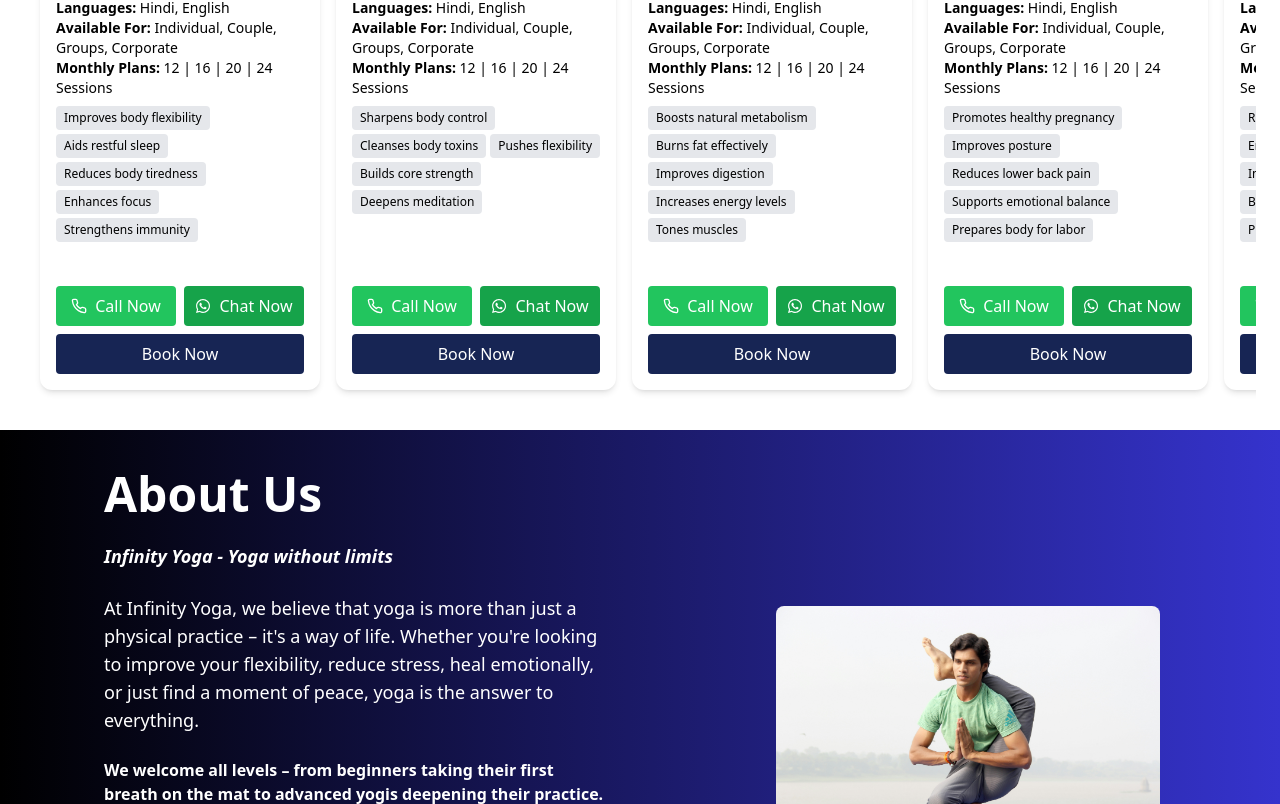
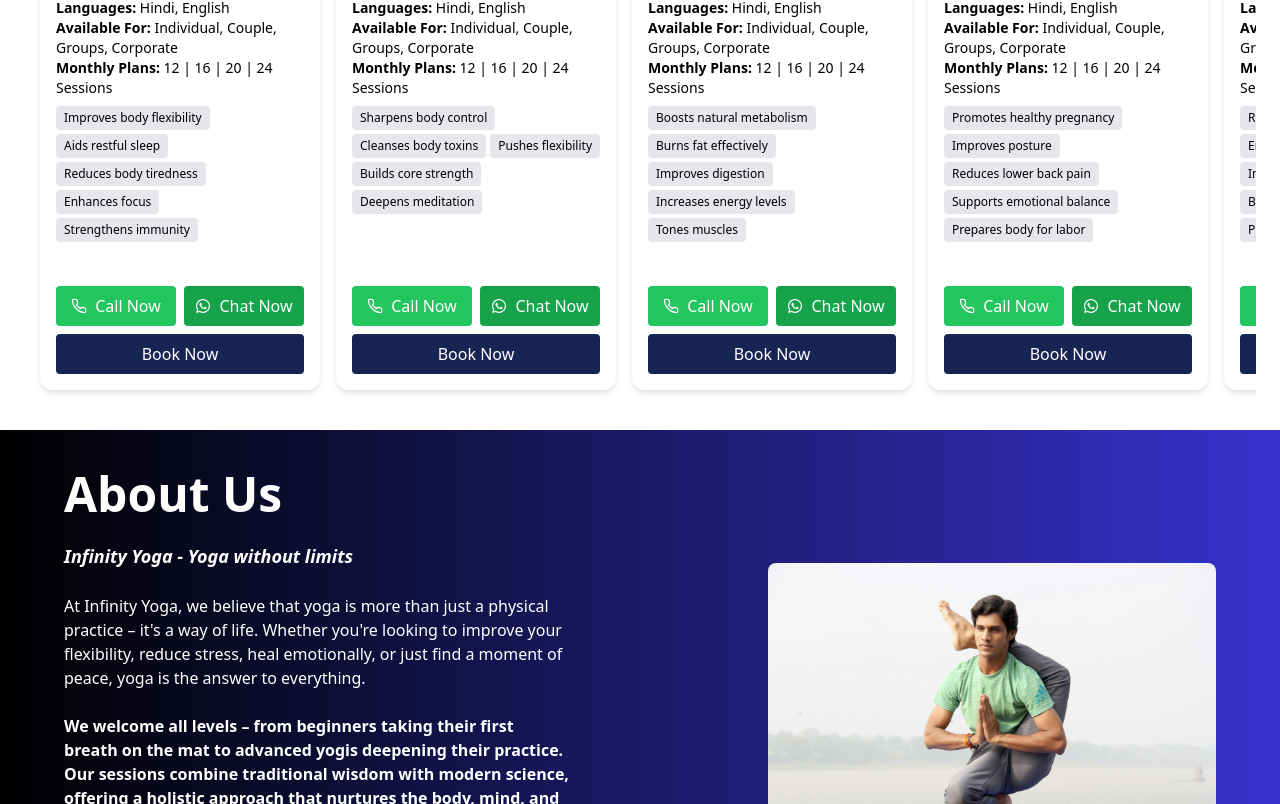
Before and after one commit to nikhil-singh1/infinityyoga, a React (Vite) app: page / in a window 1280 px wide. Shown: the part 1996-2800 px from the top of the page. Built offline with nearby package versions, Linux system fonts and the light colour scheme.

Commit message:
final commit

```diff
--- a/src/components/About.jsx
+++ b/src/components/About.jsx
@@ -5,20 +5,32 @@ const About = () => {
   const navigate = useNavigate();
 
   return (
-    <div className="bg-gradient-to-r from-[#000000] to-[#3533cd] text-white p-10 px-12">
-      <div className="container mx-auto flex flex-col md:flex-row items-center md:justify-between md:gap-20">
+    <div className="bg-gradient-to-r from-[#000000] to-[#3533cd] text-white px-4 py-10 md:px-12">
+      <div className="container mx-auto flex flex-col-reverse md:flex-row items-center md:justify-between md:gap-20">
         {/* Text section */}
-        <div className="w-full md:w-1/2 space-y-6 md:pr-8 px-10">
-          <h1 className="text-4xl lg:text-5xl font-extrabold">About Us</h1>
-          <p className="text-lg font-semibold italic">Infinity Yoga - Yoga without limits</p>
-          <p className="text-base lg:text-lg font-medium">
-            At Infinity Yoga, we believe that yoga is more than just a physical practice – it's a way of life. Whether you're looking to improve your flexibility, reduce stress, heal emotionally, or just find a moment of peace, yoga is the answer to everything.
+        <div className="w-full md:w-1/2 space-y-6 md:pr-8 mt-8 md:mt-0">
+          <h1 className="text-3xl sm:text-4xl lg:text-5xl font-extrabold text-center md:text-left">
+            About Us
+          </h1>
+          <p className="text-base sm:text-lg font-semibold italic text-center md:text-left">
+            Infinity Yoga - Yoga without limits
           </p>
-          <p className="text-sm lg:text-base font-semibold">
-            We welcome all levels – from beginners taking their first breath on the mat to advanced yogis deepening their practice. Our sessions combine traditional wisdom with modern science, offering a holistic approach that nurtures the body, mind, and soul. Join us and experience how yoga can truly be for everything – anytime, anywhere, for everyone.
+          <p className="text-sm sm:text-base font-medium text-center md:text-left">
+            At Infinity Yoga, we believe that yoga is more than just a physical
+            practice – it's a way of life. Whether you're looking to improve
+            your flexibility, reduce stress, heal emotionally, or just find a
+            moment of peace, yoga is the answer to everything.
+          </p>
+          <p className="text-sm sm:text-base font-semibold text-center md:text-left">
+            We welcome all levels – from beginners taking their first breath on
+            the mat to advanced yogis deepening their practice. Our sessions
+            combine traditional wisdom with modern science, offering a holistic
+            approach that nurtures the body, mind, and soul. Join us and
+            experience how yoga can truly be for everything – anytime,
+            anywhere, for everyone.
           </p>
 
-          <div className="flex items-center gap-4 pt-4">
+          <div className="flex justify-center md:justify-start pt-4">
             <button
               className="border border-white px-4 py-2 rounded-lg hover:bg-white hover:text-black transition"
               onClick={() => navigate("/explore")}
@@ -29,11 +41,13 @@ const About = () => {
         </div>
 
         {/* Image section */}
-        <img
-          className="rounded-lg w-1/3 max-h-[400px] object-cover mx-auto"
-          src="/about_us.jpg"
-          alt="Infinity Yoga"
-        />
+        <div className="w-full md:w-1/2 flex justify-center md:justify-end">
+          <img
+            className="rounded-lg w-full max-w-xs sm:max-w-sm md:max-w-md object-cover"
+            src="/about_us.jpg"
+            alt="Infinity Yoga"
+          />
+        </div>
       </div>
     </div>
   );
--- a/src/components/Navbar.jsx
+++ b/src/components/Navbar.jsx
@@ -23,10 +23,11 @@ const Navbar = () => {
         <div className="flex gap-6 list-none">
         <a
   href="tel:+919310284204"
-  className="bg-white hover:bg-blue-800 px-2 md:px-4 py-2 rounded text-blue-700 hover:text-white transition duration-300 ease-linear"
+  className="bg-white hover:bg-blue-800 px-2 md:px-4 py-2 rounded text-blue-700 hover:text-white transition duration-300 ease-linear inline-flex items-center gap-1 whitespace-nowrap"
 >
-<span className="text-blue-700">📞</span> +91-9310284204
+  <span className="text-blue-700 text-lg">📞</span> +91-9310284204
 </a>
+
           {/* <li className="cursor-pointer hover:text-orange-400 transition duration-300 ease-linear">
             Classes
           </li> */}
--- a/src/components/form.jsx
+++ b/src/components/form.jsx
@@ -48,7 +48,7 @@ export default function HeroWithForm() {
       <ImageSlider />
 
       {/* Floating Form */}
-      <div className="absolute left-1/2 transform -translate-x-1/2 -bottom-[40%] md:-bottom-[15%] z-20 w-[70%] md:w-[80%] max-w-5xl">
+      <div className="absolute left-1/2 transform -translate-x-1/2 -bottom-[45%] md:-bottom-[15%] z-20 w-[70%] md:w-[80%] max-w-5xl">
         <div className="bg-blue-950 p-4 md:p-6 rounded-3xl shadow-2xl">
           <h2 className="text-2xl font-bold mb-4 text-center text-white">
             Book a Demo
```
